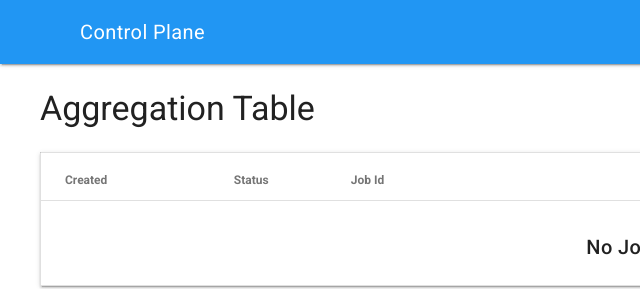
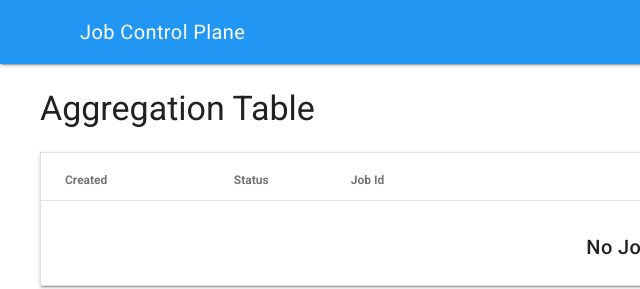
Before and after one commit to google/privacy-sandbox-aggregation-service, a React app: page control-plane/dist/index.html in a window 1280 px wide. Shown: the top 289 px of the page, 0-640 px from the left. Built offline with nearby package versions, Linux system fonts and the light colour scheme; some packages are replaced by stand-ins of ours; no server answers; the database is empty.

Commit message:
Changing title of page to Job Control Plane for consistency

```diff
--- a/control-plane/dist/index.html
+++ b/control-plane/dist/index.html
@@ -27,7 +27,7 @@
             mdl-layout--fixed-header">
         <header class="mdl-layout__header">
             <div class="mdl-layout__header-row">
-                <span class="mdl-layout-title">Control Plane</span>
+                <span class="mdl-layout-title">Job Control Plane</span>
                 <div class="mdl-layout-spacer"></div>
                 <div class="mdl-textfield mdl-js-textfield mdl-textfield--expandable
                         mdl-textfield--floating-label mdl-textfield--align-right">
```
